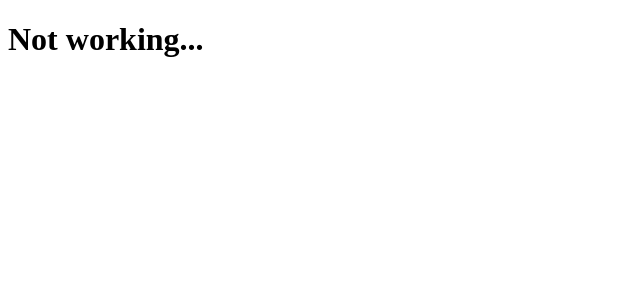
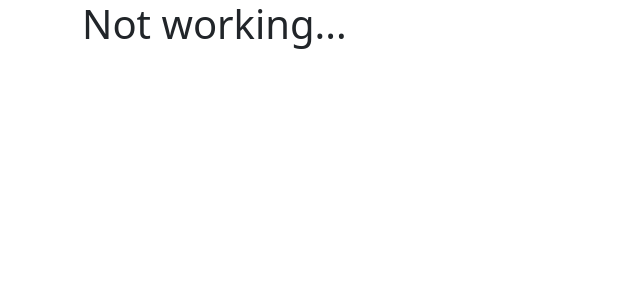
Before and after one commit to kubaa2002/Projekt-Zespolowy, a React (Create React App) app in the folder frontend/: page / in a window 1280 px wide. Shown: the top 300 px of the page, without its empty margins (0-640 px from the left). Built offline with nearby package versions, Linux system fonts and the light colour scheme.

Commit message:
Add bootstrap framework

```diff
--- a/frontend/package.json
+++ b/frontend/package.json
@@ -7,6 +7,7 @@
     "@testing-library/jest-dom": "^6.6.3",
     "@testing-library/react": "^16.2.0",
     "@testing-library/user-event": "^13.5.0",
+    "bootstrap": "^5.3.3",
     "react": "^19.0.0",
     "react-dom": "^19.0.0",
     "react-scripts": "5.0.1",
--- a/frontend/src/App.jsx
+++ b/frontend/src/App.jsx
@@ -11,8 +11,10 @@
   }, []);
 
   return (
-    <div>
-      <h1>{message || 'Not working...'}</h1>
+    <div className="container">
+      <div className="row min-vh-100">
+        <h1>{message || 'Not working...'}</h1>
+      </div>
     </div>
   );
 }
--- a/frontend/src/index.js
+++ b/frontend/src/index.js
@@ -1,3 +1,4 @@
+import 'bootstrap/dist/css/bootstrap.css';
 import React from 'react';
 import ReactDOM from 'react-dom/client';
 import App from './App';
```
Also changed, not shown: 1 other file (tests, documents, lock files or other folders).
